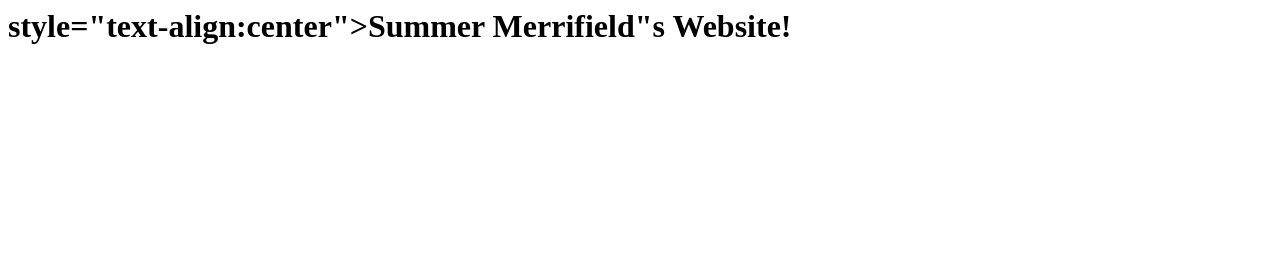
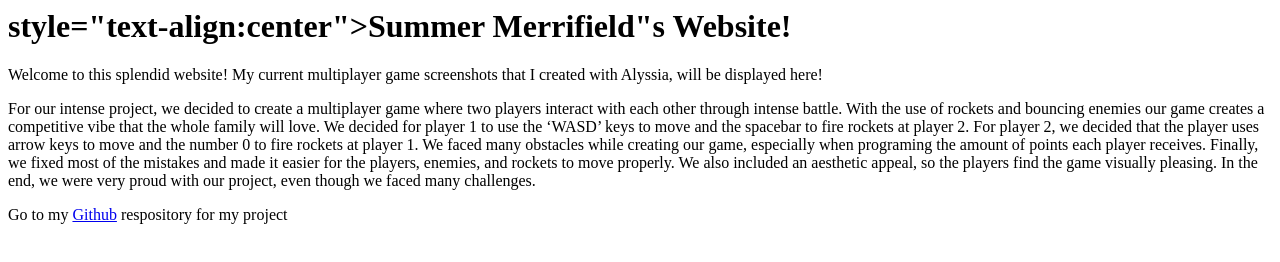
Before and after one commit to summermarie98/summermarie98.github.io, a plain HTML site: page index.html in a window 1280 px wide. Drawn offline with Linux system fonts and the light colour scheme.

Commit message:
New changes

```diff
--- a/index.html
+++ b/index.html
@@ -5,5 +5,17 @@
 </head>
 <body>
 	<h1> style="text-align:center">Summer Merrifield"s Website!</h1>
+	<p>Welcome to this splendid website! My current multiplayer game screenshots that I created with Alyssia, will be displayed here!</p>
+	<p>For our intense project, we decided to create a multiplayer game where two players interact with each other through intense battle.
+	With the use of rockets and bouncing enemies our game creates a competitive vibe that the whole family will love.
+	We decided for player 1 to use the ‘WASD’ keys to move and the spacebar to fire rockets at player 2.
+	For player 2, we decided that the player uses arrow keys to move and the number 0 to fire rockets at player 1.
+	We faced many obstacles while creating our game, especially when programing the amount of points each player receives.
+	Finally, we fixed most of the mistakes and made it easier for the players, enemies, and rockets to move properly.
+	We also included an aesthetic appeal, so the players find the game visually pleasing.
+	In the end, we were very proud with our project, even though we faced many challenges.</p>
+	<p> Go to my <a href="https://github.com/summermarie98/summermarie98.github.io">Github</a> respository for my project</a>
+
+
 </body>
 </html>
```
